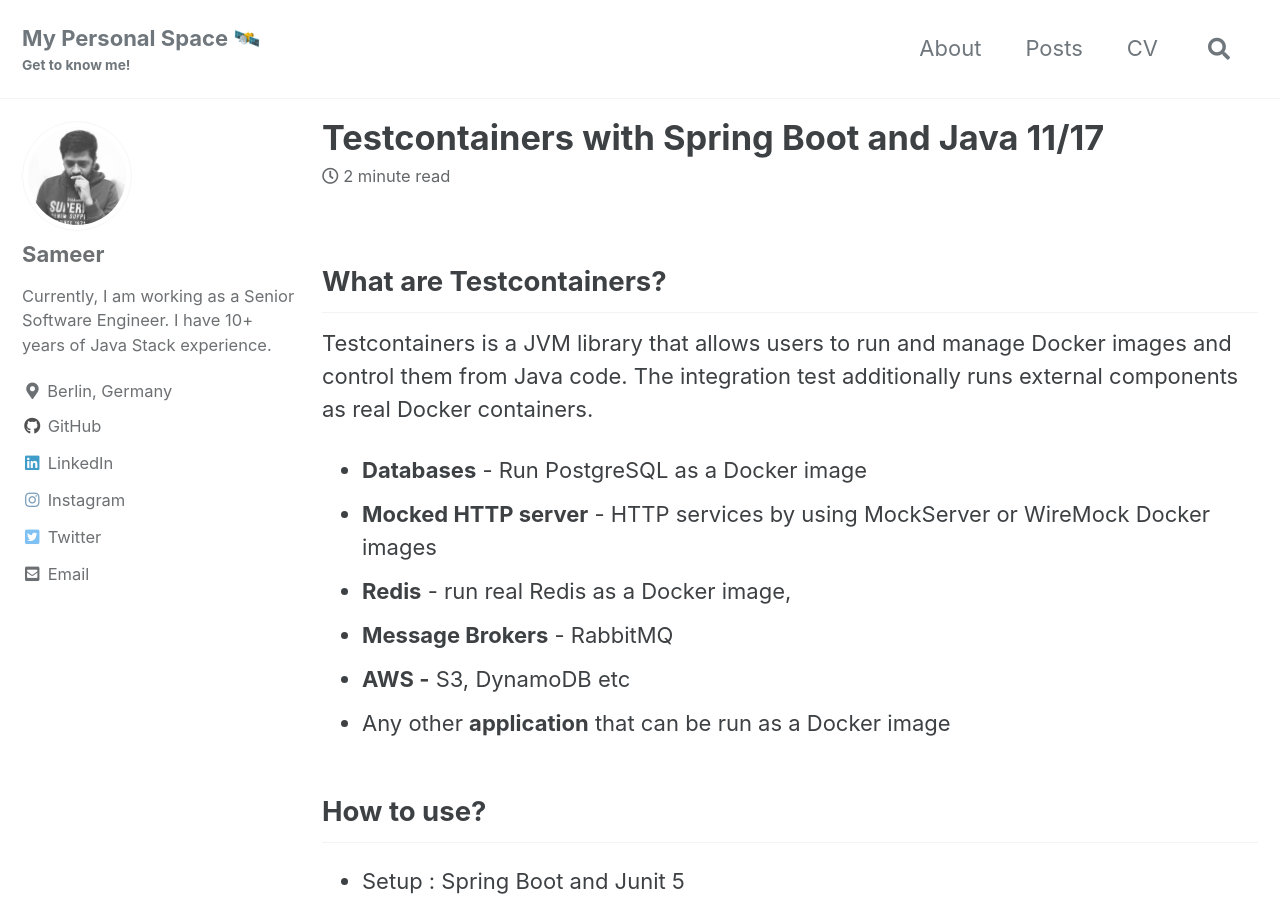
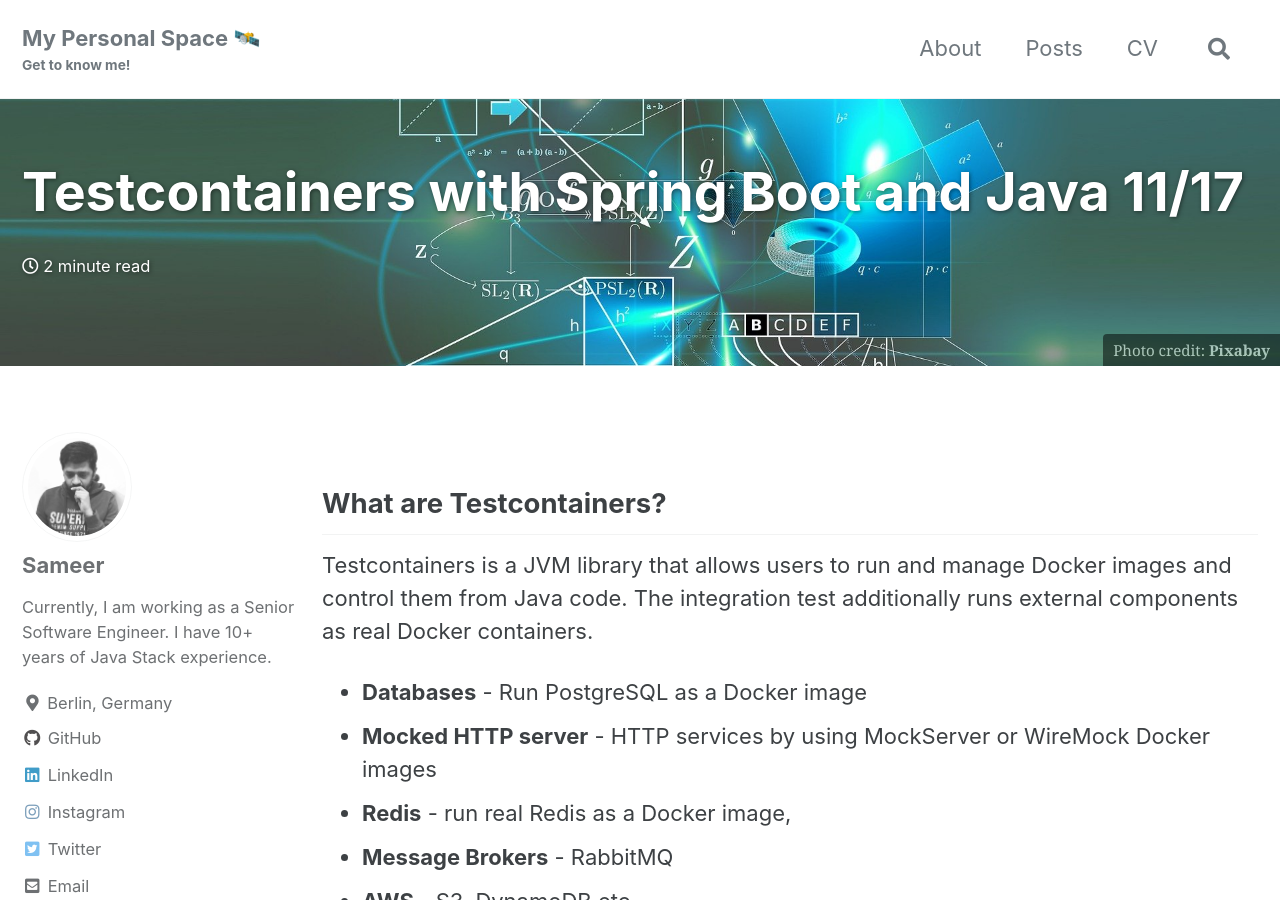
Before and after one commit to cricketsamya/cricketsamya.github.io, a Jekyll site: the page built from _posts/2021-12-07-testcontainers.md, in a window 1280 px wide and 900 px high. Built offline with Jekyll 4.4.1, drawn with Linux system fonts in a browser that asks for light colours; cached includes are drawn as plain includes; some of the changed text lies outside the part shown.

Commit message:
add: header images

```diff
--- a/_posts/2021-12-07-testcontainers.md
+++ b/_posts/2021-12-07-testcontainers.md
@@ -12,10 +12,11 @@ tags:
 taxonomy: Testcontainer Java Docker
 classes: wide
 author_profile: true
+header:
+  overlay_image: /assets/images/banner-g497249795_1920.jpg
+  caption: "Photo credit: [**Pixabay**](https://pixabay.com/)"
+excerpt: ""
 ---
-
-
-
 ## What are Testcontainers?
 
 Testcontainers is a JVM library that allows users to run and manage Docker images and control them from Java code.
```
Also changed, not shown: _posts/2021-10-18-first-post.md (+4 -0 lines), _posts/2021-10-19-dependabot-with-gradle.md (+4 -0 lines), _posts/2021-10-29-github-and-pr-template.md (+4 -0 lines), assets/images/banner-g2ebcf3dde_1920.jpeg (added), assets/images/banner-g497249795_1920.jpg (added), assets/images/labyrinth-gd0618d8f1_1920.jpg (added), assets/images/pocket-watch-gb37e4eb06_1920.jpg (added).
